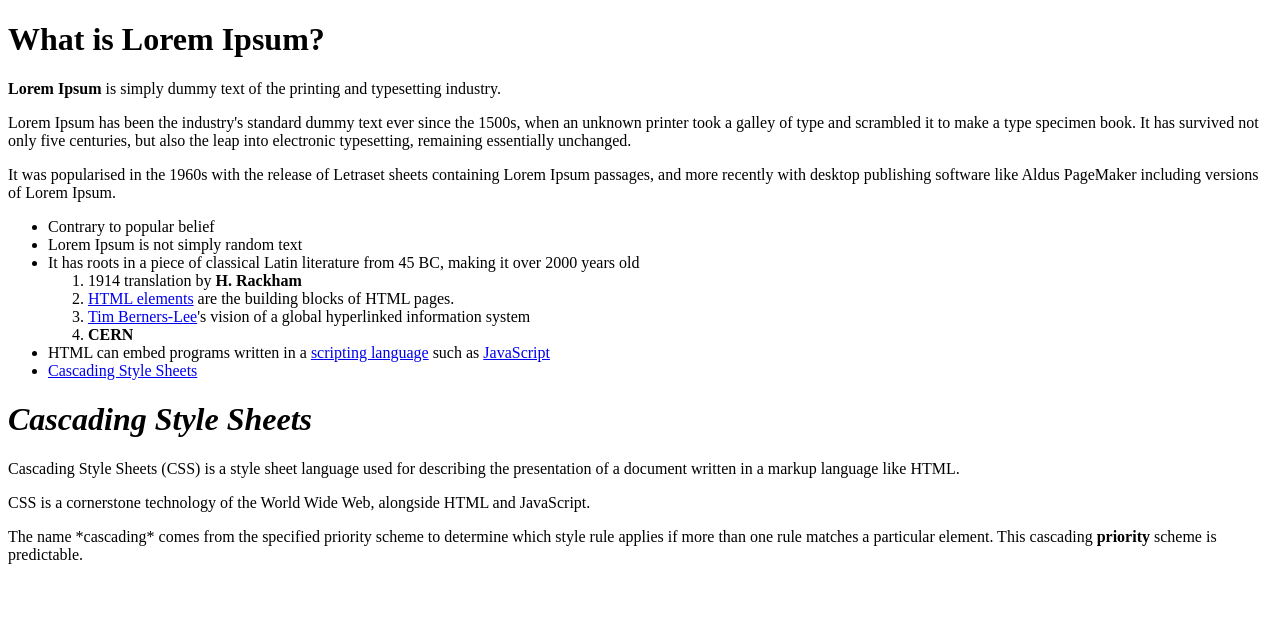
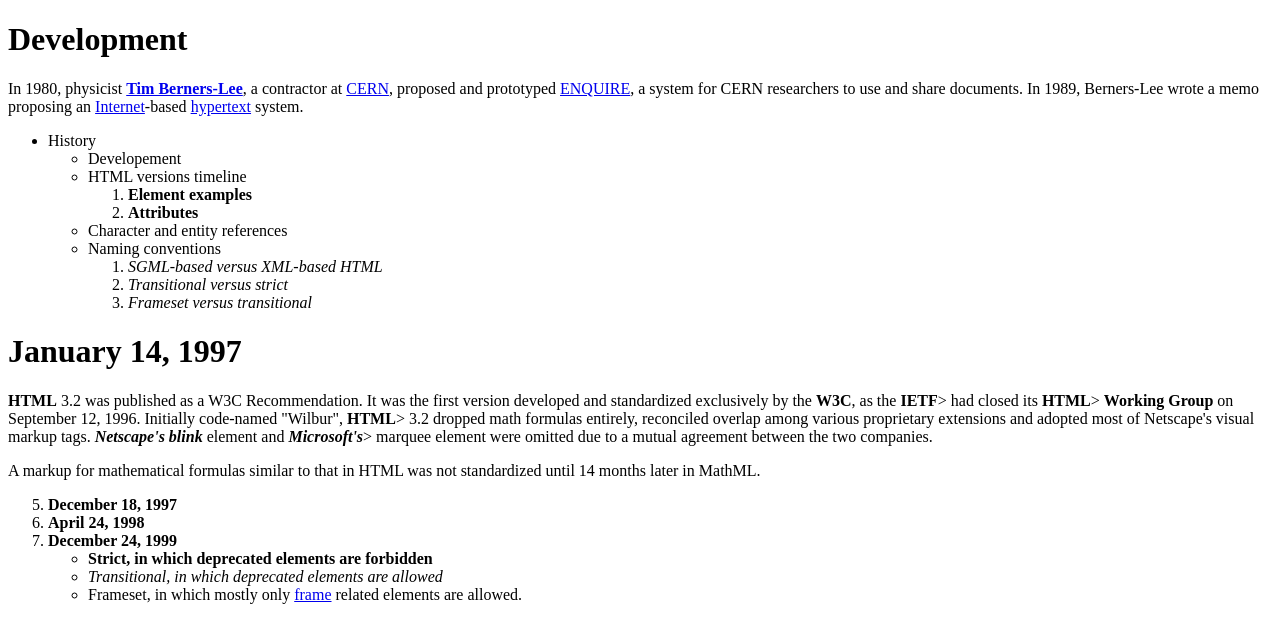
Before and after one commit to zhoricc3398/html-and-css-practices, a plain HTML site: page 2-Text-Elements/index.html in a window 1280 px wide. Drawn offline with Linux system fonts and the light colour scheme.

Commit message:
feat(source): Finish practice-2

```diff
--- a/2-Text-Elements/index.html
+++ b/2-Text-Elements/index.html
@@ -7,26 +7,39 @@
     <title>Giorgi Sharabidze</title>
 </head>
 <body>
-    <h1>What is Lorem Ipsum?</h1>
-    <p><b>Lorem Ipsum</b> is simply dummy text of the printing and typesetting industry.</p>
-    <p>Lorem Ipsum has been the industry's standard dummy text ever since the 1500s, when an unknown printer took a galley of type and scrambled it to make a type specimen book. It has survived not only five centuries, but also the leap into electronic typesetting, remaining essentially unchanged.</p>
-    <p>It was popularised in the 1960s with the release of Letraset sheets containing Lorem Ipsum passages, and more recently with desktop publishing software like Aldus PageMaker including versions of Lorem Ipsum.</p>
+    <h1>Development</h1>
+    <p>In 1980, physicist <a href="https://en.wikipedia.org/wiki/Tim_Berners-Lee"><b>Tim Berners-Lee</b></a>, a contractor at <a href="https://en.wikipedia.org/wiki/CERN">CERN</a>, proposed and prototyped <a href="https://en.wikipedia.org/wiki/ENQUIRE">ENQUIRE</a>, a system for CERN researchers to use and share documents. In 1989, Berners-Lee wrote a memo proposing an <a href="https://en.wikipedia.org/wiki/Internet">Internet</a>-based <a href="https://en.wikipedia.org/wiki/Hypertext">hypertext</a> system.</p>
     <ul>
-        <li>Contrary to popular belief</li>
-        <li>Lorem Ipsum is not simply random text</li>
-        <li>It has roots in a piece of classical Latin literature from 45 BC, making it over 2000 years old</li>
-        <ol>
-            <li>1914 translation by <b>H. Rackham</b></li>
-            <li><a href="https://en.wikipedia.org/wiki/HTML_element">HTML elements</a> are the building blocks of HTML pages.</li>
-            <li><a href="https://en.wikipedia.org/wiki/Tim_Berners-Lee">Tim Berners-Lee</a>'s vision of a global hyperlinked information system</li>
-            <li><b>CERN</b></li>
-        </ol>
-        <li>HTML can embed programs written in a <a href="https://en.wikipedia.org/wiki/Scripting_language">scripting language</a> such as <a href="https://en.wikipedia.org/wiki/JavaScript">JavaScript</a></li>
-        <li><a href="https://en.wikipedia.org/wiki/Cascading_Style_Sheets">Cascading Style Sheets</a></li>
+        <li>History</li>
+        <ul>
+            <li>Developement</li>
+            <li>HTML versions timeline</li>
+            <ol>
+                <li><b>Element examples</b></li>
+                <li><b>Attributes</b></li>
+            </ol>
+            <li>Character and entity references</li>
+            <li>Naming conventions</li>
+            <ol>
+                <li><i>SGML-based versus XML-based HTML</i></li>
+                <li><i>Transitional versus strict</i></li>
+                <li><i>Frameset versus transitional</i></li>
+            </ol>
+        </ul>
     </ul>
-    <h1><i>Cascading Style Sheets</i></h1>
-    <p>Cascading Style Sheets (CSS) is a style sheet language used for describing the presentation of a document written in a markup language like HTML.</p>
-    <p>CSS is a cornerstone technology of the World Wide Web, alongside HTML and JavaScript.</p>
-    <p>The name *cascading* comes from the specified priority scheme to determine which style rule applies if more than one rule matches a particular element. This cascading <b>priority</b> scheme is predictable.</p>
+    <h1>January 14, 1997</h1>
+    <p><b>HTML</b> 3.2 was published as a W3C Recommendation. It was the first version developed and standardized exclusively by the <b>W3C</b>, as the <b>IETF</b>> had closed its <b>HTML</b>> <b>Working</b> <b>Group</b> on September 12, 1996.
+        Initially code-named "Wilbur", <b>HTML</b>> 3.2 dropped math formulas entirely, reconciled overlap among various proprietary extensions and adopted most of Netscape's visual markup tags. <i><b>Netscape's blink</b></i> element and <i><b>Microsoft's</b></i>> marquee element were omitted due to a mutual agreement between the two companies.</p>
+    <p>A markup for mathematical formulas similar to that in HTML was not standardized until 14 months later in MathML.</p>
+    <ol>
+        <li value="5"><b>December 18, 1997</b></li>
+        <li><b>April 24, 1998</b></li>
+        <li><b>December 24, 1999</b></li>
+        <ul>
+            <li><b>Strict, in which deprecated elements are forbidden</b></li>
+            <li><i>Transitional, in which deprecated elements are allowed</i></li>
+            <li>Frameset, in which mostly only <a href="https://en.wikipedia.org/wiki/Framing_(World_Wide_Web)">frame</a> related elements are allowed.</li>
+        </ul>
+    </ol>
 </body>
 </html>
```
